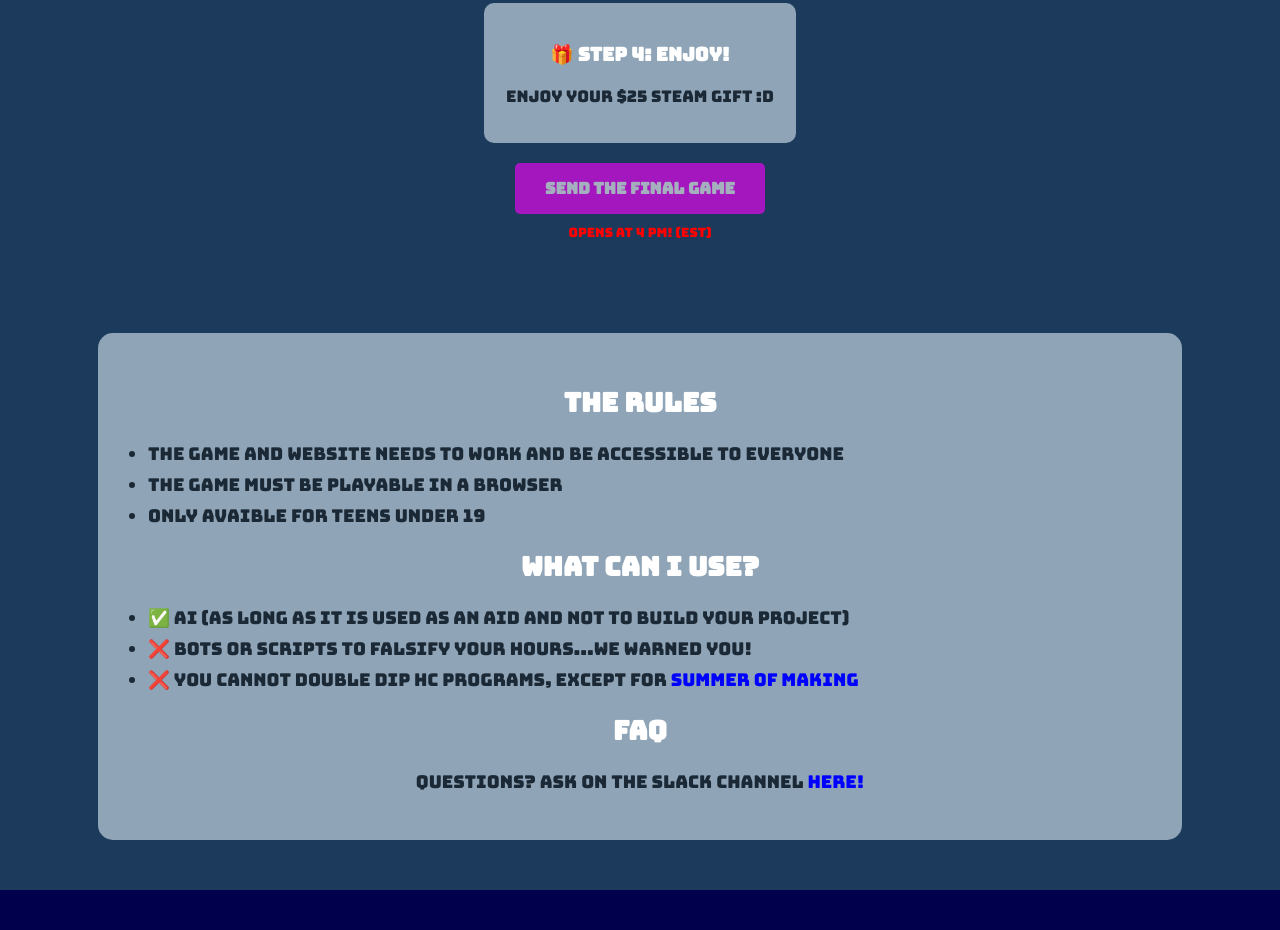
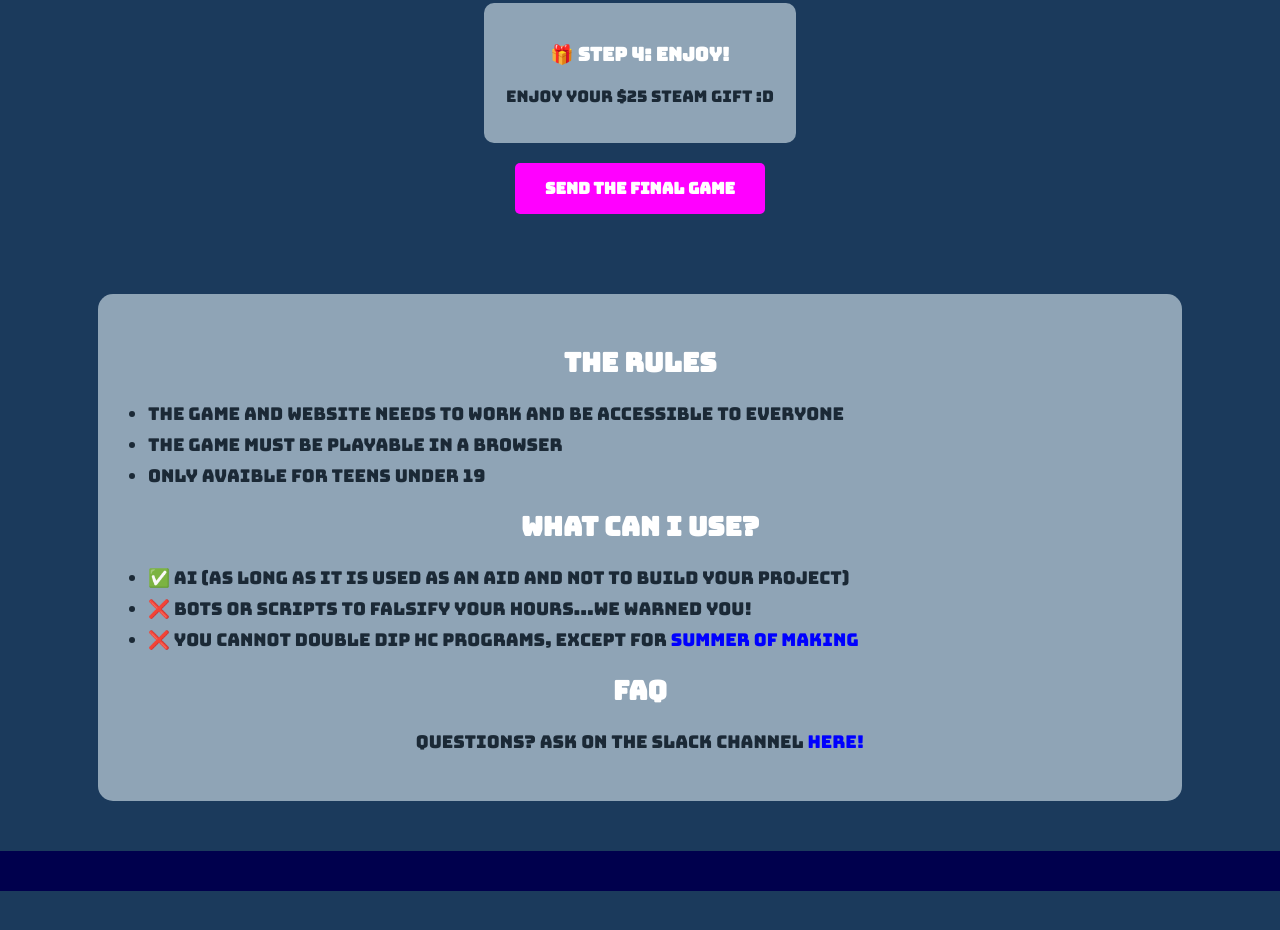
Before and after one commit to hackclub/CodeQuest, a plain HTML site: page index.html in a window 1280 px wide. Shown: the part 1289-2219 px from the top of the page. After the commit the page ends 2180 px from the top, so only its background shows below. Drawn offline with Linux system fonts and the light colour scheme.

Commit message:
launch site

```diff
--- a/index.html
+++ b/index.html
@@ -56,8 +56,7 @@
                     <p>Enjoy your $25 Steam gift :D </p>
                 </div>
             </div>
-            <a href="https://forms.hackclub.com/t/kDtgxUPt8tus" class="button disabled" onclick="return false;">SEND THE FINAL GAME</a>
-            <p class="coming-soon">opens at 4 PM! (EST)</p>
+            <a href="https://forms.hackclub.com/t/kDtgxUPt8tus" class="button">SEND THE FINAL GAME</a>
         </section>
 
         <section id="rules" class="card">
```
Also changed, not shown: 1 other file.
